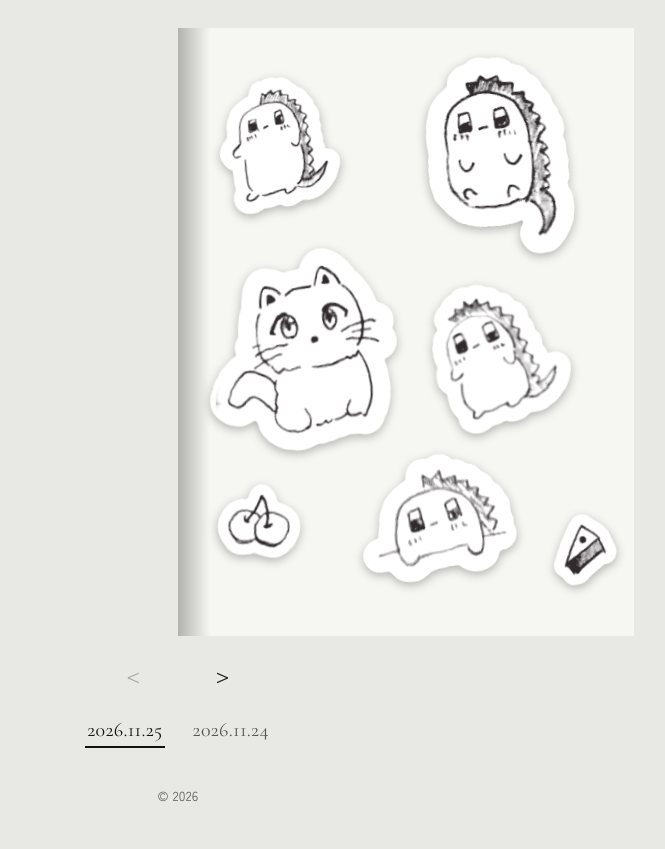
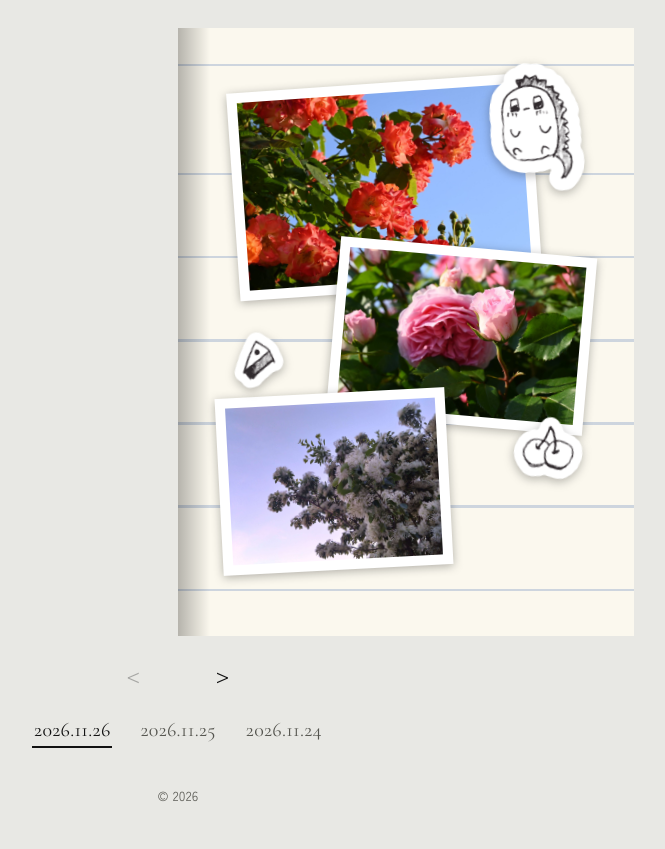
Before and after one commit to mee1215r/effect-lab, a plain HTML site: page index.html in a window 1280 px wide. Shown: the whole page, without its empty margins (462-1127 px from the left). Drawn offline with nearby package versions, Linux system fonts and the light colour scheme.

Commit message:
Add files via upload

```diff
--- a/index.html
+++ b/index.html
@@ -77,6 +77,8 @@
   .pg.free::before,.pg.free::after{display:none}
   .pg.free.l::after,.pg.free.r::after{display:block}
   .pg.free .word{text-shadow:none}
+  .pg.paper{background-color:#FBF8EE;background-image:repeating-linear-gradient(to bottom,transparent 0,transparent 6.3cqw,rgba(110,140,190,.32) 6.3cqw,rgba(110,140,190,.32) 6.5cqw);background-position:0 5cqw}
+  .pg img.stk.pic{border:2.4cqw solid #fff;border-bottom-width:2.4cqw;box-sizing:content-box;filter:drop-shadow(0 .6cqw 1cqw rgba(0,0,0,.3))}
   .lk{display:block;font-family:var(--serif);font-size:7.5cqw;font-weight:400;line-height:1.25;color:#fff;text-decoration:none;border-bottom:.5cqw solid #fff;width:max-content;margin-bottom:5cqw}
   .lk small{display:block;font-family:var(--sans);font-size:2.7cqw;letter-spacing:.06em}
   .links{position:absolute;left:8cqw;top:34cqh}
@@ -111,6 +113,36 @@
      end        : 裏表紙の大きな文字
    ============================================================ */
 const ZINES = [
+  { id:'2026-11-26', label:'2026.11.26', noEnd:true,
+    cover:{ paper:true, stickers:[
+      { src:'photos/02.jpg', alt:'写真', pic:true, x:12, y:9, w:62, r:-4 },
+      { src:'photos/03.jpg', alt:'写真', pic:true, x:34, y:36, w:52, r:5 },
+      { src:'photos/01.jpg', alt:'写真', pic:true, x:9, y:60, w:46, r:-3 },
+      { src:'dino2.png', alt:'イラスト', x:68, y:6, w:22, r:6 },
+      { src:'cherry.png', alt:'イラスト', x:74, y:64, w:15, r:10 },
+      { src:'cake.png', alt:'イラスト', x:12, y:50, w:11, r:-8 } ] },
+    pages:[
+      { paper:true, stickers:[
+        { src:'photos/04.jpg', alt:'写真', pic:true, x:14, y:8, w:66, r:3 },
+        { src:'photos/05.jpg', alt:'写真', pic:true, x:8, y:40, w:52, r:-4 },
+        { src:'cat.png', alt:'イラスト', x:62, y:54, w:28, r:5 },
+        { src:'cherry.png', alt:'イラスト', x:72, y:82, w:13, r:8 } ] },
+      { paper:true, stickers:[
+        { src:'photos/01.jpg', alt:'写真', pic:true, x:30, y:9, w:58, r:-3 },
+        { src:'photos/03.jpg', alt:'写真', pic:true, x:9, y:36, w:54, r:4 },
+        { src:'dino1.png', alt:'イラスト', x:66, y:62, w:22, r:6 },
+        { src:'dino4.png', alt:'イラスト', x:20, y:72, w:28, r:-5 } ] },
+      { paper:true, stickers:[
+        { src:'photos/02.jpg', alt:'写真', pic:true, x:12, y:10, w:68, r:2 },
+        { src:'photos/05.jpg', alt:'写真', pic:true, x:42, y:42, w:46, r:-5 },
+        { src:'dino3.png', alt:'イラスト', x:8, y:58, w:26, r:5 },
+        { src:'cake.png', alt:'イラスト', x:84, y:84, w:11, r:-8 } ] },
+      { paper:true, stickers:[
+        { src:'photos/04.jpg', alt:'写真', pic:true, x:10, y:9, w:54, r:-3 },
+        { src:'dino2.png', alt:'イラスト', x:62, y:20, w:26, r:5 },
+        { src:'photos/03.jpg', alt:'写真', pic:true, x:26, y:44, w:60, r:3 },
+        { src:'dino1.png', alt:'イラスト', x:8, y:76, w:20, r:-6 } ] }
+    ] },
   { id:'2026-11-25', label:'2026.11.25', noEnd:true,
     cover:{ bg:'#F6F6F2', stickers:[
       { src:'dino1.png', alt:'目の大きな恐竜のイラスト', x:9, y:8, w:26, r:-6 },
@@ -162,15 +194,15 @@ function photoPage(src, alt, pos, word, side, placeTop, maxSize){
   return pg;
 }
 function freePage(d, side, maxSize){
-  const pg = el('div', 'pg free ' + (side === 'l' ? 'l' : 'r'));
-  pg.style.background = d.bg || '#fff'; pg.style.color = d.ink || '#111';
+  const pg = el('div', 'pg free ' + (d.paper ? 'paper ' : '') + (side === 'l' ? 'l' : 'r'));
+  if (!d.paper) pg.style.background = d.bg || '#fff'; pg.style.color = d.ink || '#111';
   if (d.word){
     const w = el('div', 'word ' + (d.top === false ? 'bot' : 'up') + (side === 'r' ? ' rt' : ''), '<span class="wt">' + fmt(d.word) + '</span>');
     w.style.fontSize = fit(d.word, maxSize || 40) + 'cqw'; w.style.color = d.ink || '#111'; w.setAttribute('aria-hidden', 'true');
     pg.appendChild(w);
   }
   (d.stickers || []).forEach(t => {
-    const im = el('img', 'stk'); im.src = t.src; im.alt = t.alt || ''; im.draggable = false;
+    const im = el('img', 'stk' + (t.pic ? ' pic' : '')); im.src = t.src; im.alt = t.alt || ''; im.draggable = false;
     im.style.left = t.x + '%'; im.style.top = t.y + '%'; im.style.width = t.w + '%';
     if (t.r) im.style.transform = 'rotate(' + t.r + 'deg)';
     pg.appendChild(im);
@@ -180,7 +212,7 @@ function freePage(d, side, maxSize){
 function wrap(pg, hard){ const p = el('div', 'page'); if (hard) p.dataset.density = 'hard'; p.appendChild(pg); return p; }
 
 function buildPages(z, book){
-  if (z.cover.bg) book.appendChild(wrap(freePage(z.cover, 'r', 46), true));
+  if (z.cover.bg || z.cover.paper) book.appendChild(wrap(freePage(z.cover, 'r', 46), true));
   else book.appendChild(wrap(photoPage(z.cover.photo, z.cover.alt, z.cover.pos, z.cover.word, 'r', false, 46), true));
   if (z.pages) z.pages.forEach((p, i) => book.appendChild(wrap(freePage(p, i % 2 === 0 ? 'l' : 'r'))));
   else z.spreads.forEach((s, i) => {
@@ -188,7 +220,7 @@ function buildPages(z, book){
     book.appendChild(wrap(photoPage(s.fx, s.altFx, s.pos, s.wr, 'r', i % 2 === 0)));
   });
   if (z.noEnd){
-    const q = el('div', 'pg free r'); q.style.background = z.cover.bg || '#F6F6F2';
+    const q = el('div', 'pg free r' + (z.cover.paper ? ' paper' : '')); if (!z.cover.paper) q.style.background = z.cover.bg || '#F6F6F2';
     book.appendChild(wrap(q, true));
     return;
   }
```
